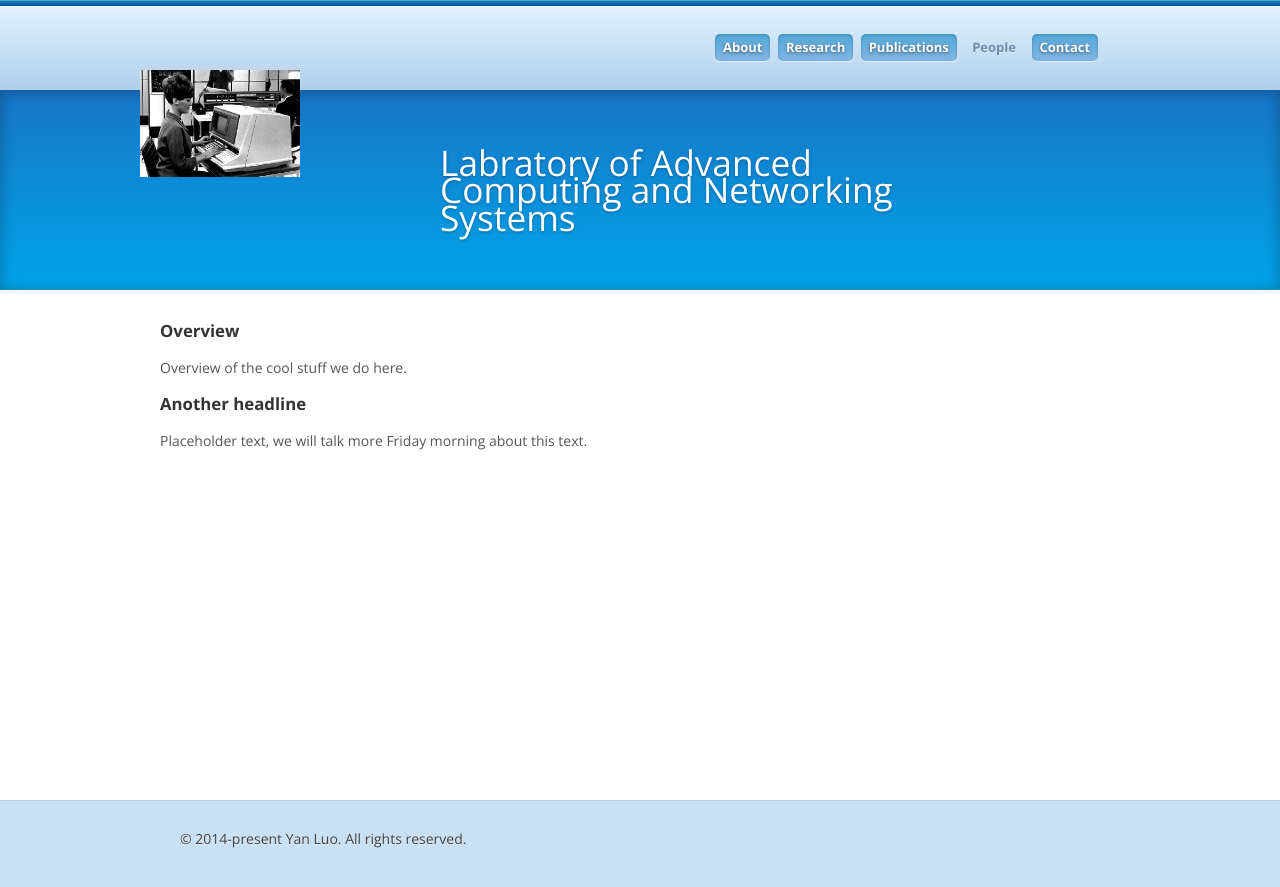
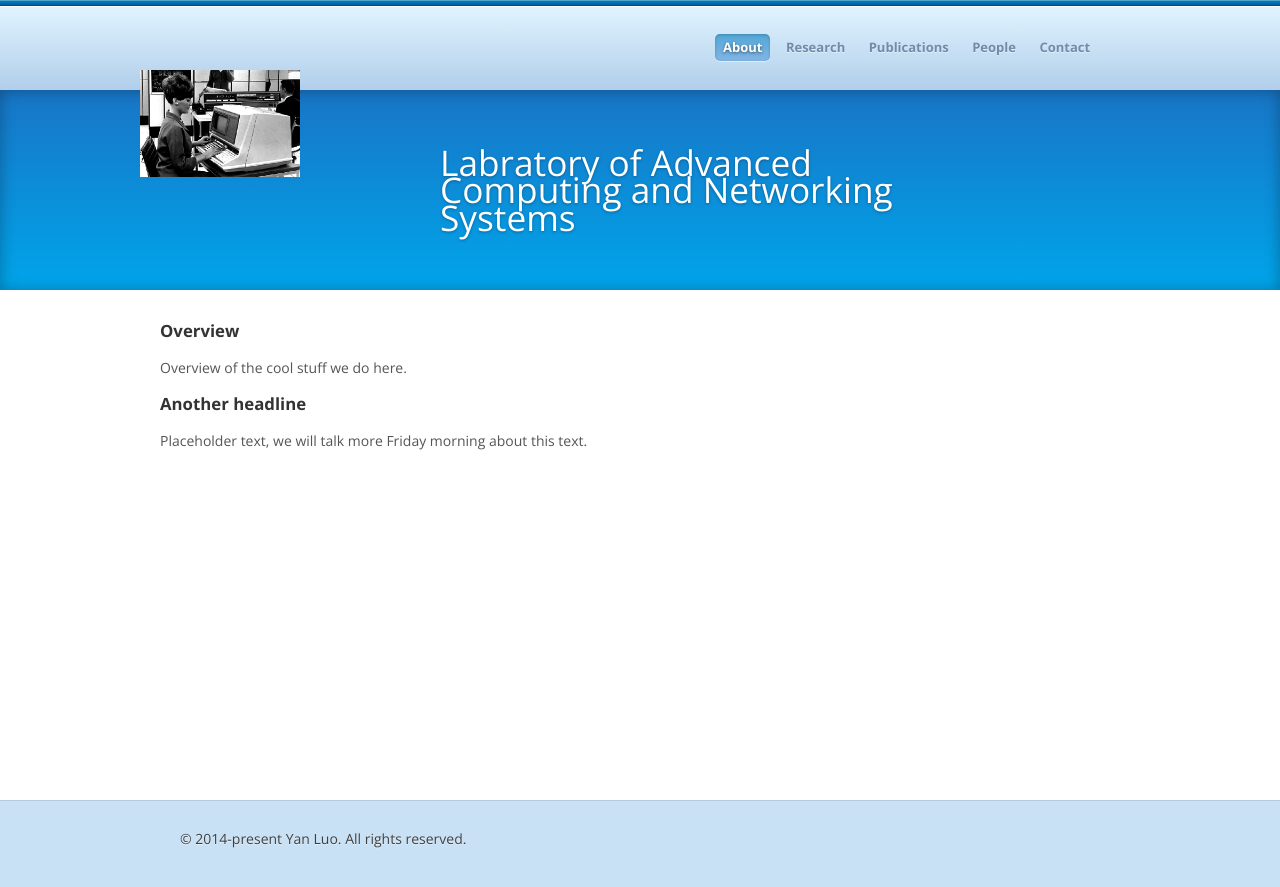
Before and after one commit to eliedaou/acanetsDev, a Jekyll site: the page built from index.html, in a window 1280 px wide. Shown: the top 887 px of the page. Built offline with Jekyll 4.4.1, drawn with Linux system fonts in a browser that asks for light colours; Markdown is read by kramdown in place of the engine named in the settings.

Commit message:
updated if statements for class = current

```diff
--- a/_includes/header.html
+++ b/_includes/header.html
@@ -6,16 +6,16 @@
         <li{% if page.body_class == 'overview' %} class="current"{% endif %}>
           <a href="{{ site.url }}/">About</a>
         </li>
-        <li{% if page.body_class == 'overview' %} class="current"{% endif %}>
+        <li{% if page.body_class == 'research' %} class="current"{% endif %}>
           <a href="{{ site.url }}/research/">Research</a>
         </li>
-        <li{% if page.body_class == 'overview' %} class="current"{% endif %}>
+        <li{% if page.body_class == 'publications' %} class="current"{% endif %}>
           <a href="{{ site.url }}/research/publications/">Publications</a>
         </li>
         <li{% if page.body_class == 'people' %} class="current"{% endif %}>
           <a href="{{ site.url }}/people/">People</a>
         </li>
-        <li{% if page.body_class == 'overview' %} class="current"{% endif %}>
+        <li{% if page.body_class == 'contact' %} class="current"{% endif %}>
           <a href="/~yluo/contact/" target="_blank">Contact</a>
         </li>
       </ul>
```
